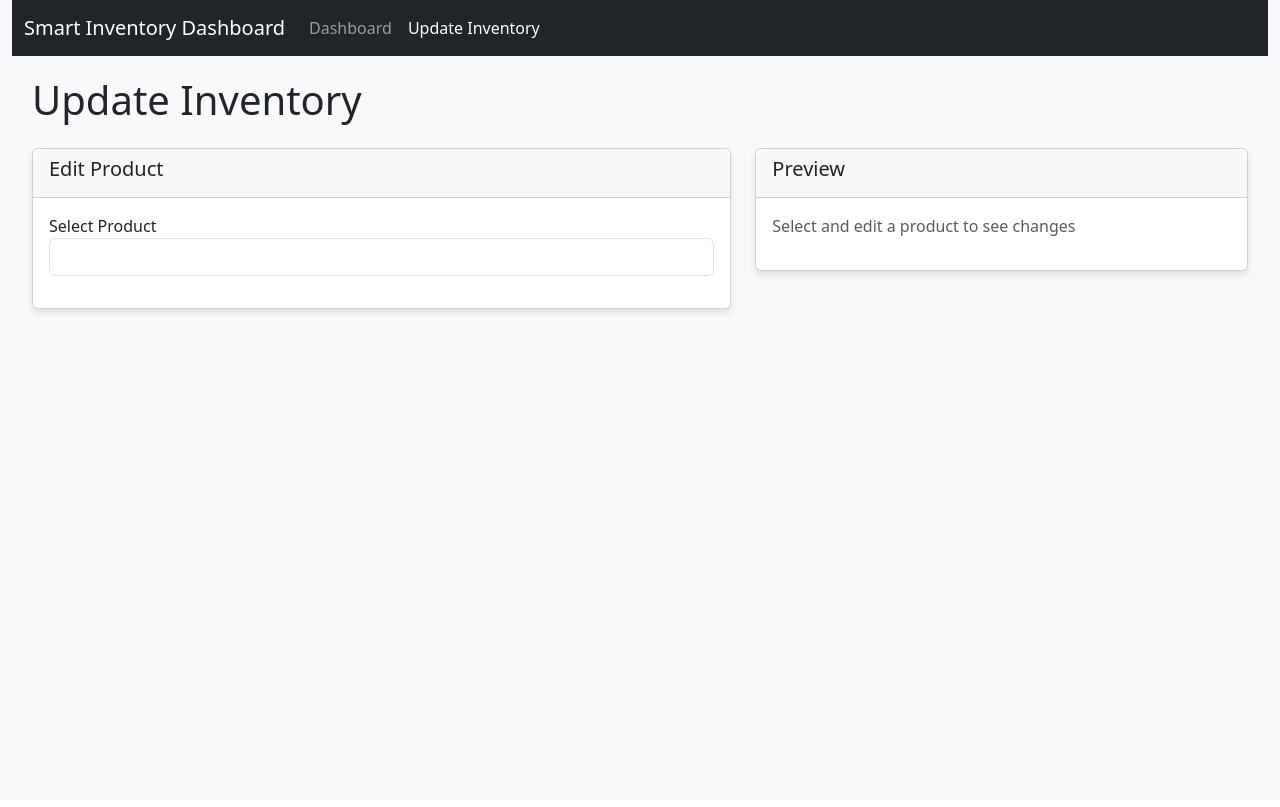
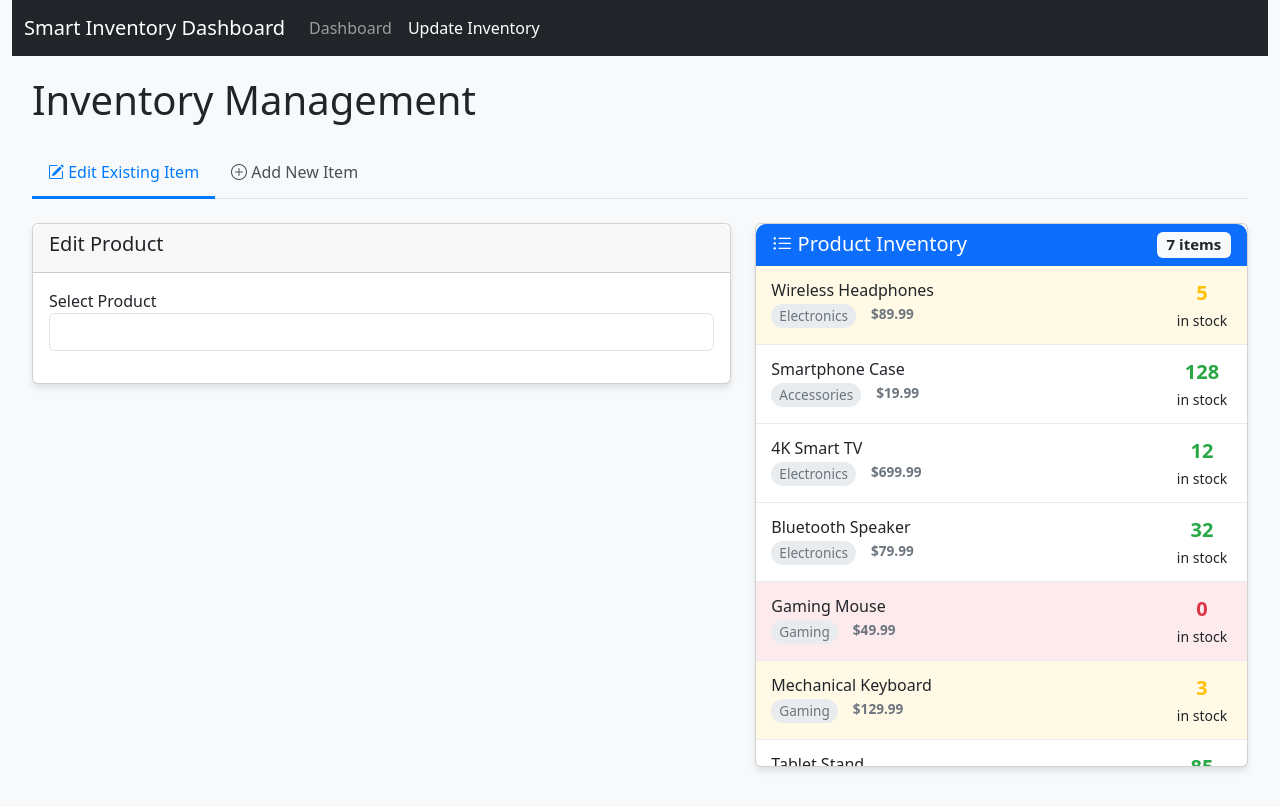
Before and after one commit to aisyahmawaddah/peganggang_webtech, a Vue app: page / in a window 1280 px wide. Both pictures are taken after a click on the link "Update Inventory". Built offline with nearby package versions, Linux system fonts and the light colour scheme.

Commit message:
add item

```diff
--- a/src/App.vue
+++ b/src/App.vue
@@ -53,9 +53,26 @@ export default {
   },
   methods: {
     updateProduct(updatedProduct) {
-      // Find the product in the array
+  // Check if this is a new product (no existing ID in the array)
   const index = this.products.findIndex(p => p.id === updatedProduct.id);
-      if (index !== -1) {
+
+  if (index === -1) {
+    // This is a new product, add it to the array
+    this.products.push(updatedProduct);
+
+    // Add a new inventory update record
+    const update = {
+      timestamp: new Date().toISOString(),
+      productId: updatedProduct.id,
+      oldQuantity: 0,
+      newQuantity: updatedProduct.stock,
+      type: 'add',
+      user: 'admin'
+    };
+
+    this.inventoryUpdates.unshift(update);
+  } else {
+    // This is an existing product, update it
     // Create a new update record
     const update = {
       timestamp: new Date().toISOString(),
@@ -71,10 +88,10 @@ export default {
 
     // Add the update to inventory updates
     this.inventoryUpdates.unshift(update);
+  }
 
   // Show success message
-        alert('Product updated successfully!');
-      }
+  alert('Inventory updated successfully!');
 }
   }
 };
--- a/src/components/UpdatePage.vue
+++ b/src/components/UpdatePage.vue
@@ -1,13 +1,71 @@
 <!-- src/components/UpdatePage.vue -->
 <template>
   <div>
-    <h1 class="mb-4">Update Inventory</h1>
+    <h1 class="mb-4">Inventory Management</h1>
+
+    <!-- Tabs for switching between Edit and Add modes -->
+    <ul class="nav nav-tabs mb-4">
+      <li class="nav-item">
+        <a class="nav-link" :class="{ active: mode === 'edit' }" href="#" @click.prevent="mode = 'edit'">
+          <i class="bi bi-pencil-square"></i> Edit Existing Item
+        </a>
+      </li>
+      <li class="nav-item">
+        <a class="nav-link" :class="{ active: mode === 'add' }" href="#" @click.prevent="mode = 'add'">
+          <i class="bi bi-plus-circle"></i> Add New Item
+        </a>
+      </li>
+    </ul>
+
     <div class="row">
+      <!-- Left side: Edit/Add Form -->
       <div class="col-md-7">
-        <product-editor :products="products" @update="updateProduct"></product-editor>
+        <!-- Edit Product Form -->
+        <product-editor
+          v-if="mode === 'edit'"
+          :products="products"
+          @update="updateProduct"
+        ></product-editor>
+
+        <!-- Add Product Form -->
+        <add-product-form
+          v-if="mode === 'add'"
+          :categories="getCategories()"
+          @add="addProduct"
+        ></add-product-form>
       </div>
+
+      <!-- Right side: Products List -->
       <div class="col-md-5">
-        <preview-panel :product="selectedProduct"></preview-panel>
+        <div class="card">
+          <div class="card-header bg-primary text-white">
+            <h5 class="card-title mb-0">
+              <i class="bi bi-list-ul"></i> Product Inventory
+              <span class="badge bg-light text-dark float-end">{{ products.length }} items</span>
+            </h5>
+          </div>
+          <div class="card-body p-0">
+            <div class="inventory-list">
+              <div v-for="product in products" :key="product.id"
+                   class="inventory-item"
+                   :class="{ 'low-stock': product.stock <= product.reorderLevel, 'out-of-stock': product.stock === 0 }">
+                <div class="item-details">
+                  <h6 class="mb-1">{{ product.name }}</h6>
+                  <div class="item-meta">
+                    <span class="category">{{ product.category }}</span>
+                    <span class="price">${{ product.price.toFixed(2) }}</span>
+                  </div>
+                </div>
+                <div class="item-stock">
+                  <div class="stock-count" :class="getStockClass(product)">
+                    {{ product.stock }}
+                  </div>
+                  <small>in stock</small>
+                </div>
+              </div>
+            </div>
+          </div>
+        </div>
       </div>
     </div>
   </div>
@@ -15,25 +73,163 @@
 
 <script>
 import ProductEditor from './update/ProductEditor.vue';
-import PreviewPanel from './update/PreviewPanel.vue';
+import AddProductForm from './update/AddProductForm.vue';
 
 export default {
   components: {
     ProductEditor,
-    PreviewPanel
+    AddProductForm
   },
   props: {
     products: Array
   },
   data() {
     return {
+      mode: 'edit', // 'edit' or 'add'
       selectedProduct: null
     };
   },
   methods: {
     updateProduct(product) {
       this.$emit('update-product', product);
+    },
+    addProduct(product) {
+      // Generate a new unique ID (highest ID + 1)
+      const maxId = Math.max(...this.products.map(p => p.id), 0);
+      const newProduct = {
+        ...product,
+        id: maxId + 1
+      };
+
+      // Emit event to parent component
+      this.$emit('update-product', newProduct);
+
+      // Switch back to edit mode after adding
+      this.mode = 'edit';
+
+      // Show success message
+      alert(`Product "${newProduct.name}" added successfully!`);
+    },
+    getCategories() {
+      // Get unique categories from products or use mockData
+      if (this.products && this.products.length > 0) {
+        const uniqueCategories = [...new Set(this.products.map(p => p.category))];
+        return uniqueCategories.sort();
+      } else {
+        // Fallback to common categories
+        return ["Electronics", "Accessories", "Gaming"];
+      }
+    },
+    getStockClass(product) {
+      if (product.stock === 0) {
+        return 'text-danger';
+      } else if (product.stock <= product.reorderLevel) {
+        return 'text-warning';
+      } else {
+        return 'text-success';
+      }
     }
   }
 };
 </script>
+
+<style scoped>
+.inventory-list {
+  max-height: 500px;
+  overflow-y: auto;
+}
+
+.inventory-item {
+  display: flex;
+  justify-content: space-between;
+  align-items: center;
+  padding: 12px 15px;
+  border-bottom: 1px solid #e9ecef;
+  transition: background-color 0.2s;
+}
+
+.inventory-item:last-child {
+  border-bottom: none;
+}
+
+.inventory-item:hover {
+  background-color: #f8f9fa;
+}
+
+.inventory-item.low-stock {
+  background-color: rgba(255, 193, 7, 0.1);
+}
+
+.inventory-item.out-of-stock {
+  background-color: rgba(220, 53, 69, 0.1);
+}
+
+.item-details {
+  flex: 1;
+}
+
+.item-meta {
+  display: flex;
+  font-size: 0.85rem;
+  color: #6c757d;
+}
+
+.item-meta .category {
+  margin-right: 15px;
+  padding: 2px 8px;
+  background-color: #e9ecef;
+  border-radius: 12px;
+}
+
+.item-meta .price {
+  font-weight: 600;
+}
+
+.item-stock {
+  text-align: center;
+  min-width: 60px;
+}
+
+.stock-count {
+  font-size: 1.25rem;
+  font-weight: 700;
+}
+
+.text-success {
+  color: #28a745 !important;
+}
+
+.text-warning {
+  color: #ffc107 !important;
+}
+
+.text-danger {
+  color: #dc3545 !important;
+}
+
+/* Tab styling */
+.nav-tabs .nav-link {
+  border: none;
+  border-bottom: 3px solid transparent;
+  padding: 0.75rem 1rem;
+  color: #495057;
+}
+
+.nav-tabs .nav-link.active {
+  border-color: #007bff;
+  color: #007bff;
+  background-color: transparent;
+}
+
+.nav-tabs .nav-link:hover {
+  border-color: #dee2e6;
+}
+
+.card-header.bg-primary {
+  border-bottom: 0;
+}
+
+.card-header.bg-success {
+  border-bottom: 0;
+}
+</style>
--- /dev/null
+++ b/src/components/update/AddProductForm.vue
@@ -0,0 +1,95 @@
+<!-- src/components/update/AddProductForm.vue -->
+<template>
+  <div class="card">
+    <div class="card-header bg-success text-white">
+      <h5 class="card-title mb-0"><i class="bi bi-plus-circle"></i> Add New Product</h5>
+    </div>
+    <div class="card-body">
+      <form @submit.prevent="submitForm">
+        <div class="mb-3">
+          <label for="productName" class="form-label">Product Name</label>
+          <input type="text" class="form-control" id="productName" v-model="form.name" required>
+        </div>
+
+        <div class="mb-3">
+          <label for="productCategory" class="form-label">Category</label>
+          <select class="form-select" id="productCategory" v-model="form.category" required>
+            <option value="" disabled>Select a category</option>
+            <option v-for="category in categories" :key="category" :value="category">
+              {{ category }}
+            </option>
+          </select>
+        </div>
+
+        <div class="row mb-3">
+          <div class="col-md-6">
+            <label for="productPrice" class="form-label">Price ($)</label>
+            <input type="number" step="0.01" min="0.01" class="form-control" id="productPrice" v-model="form.price" required>
+          </div>
+          <div class="col-md-6">
+            <label for="productStock" class="form-label">Initial Stock</label>
+            <input type="number" min="0" class="form-control" id="productStock" v-model="form.stock" required>
+          </div>
+        </div>
+
+        <div class="mb-3">
+          <label for="reorderLevel" class="form-label">Reorder Level</label>
+          <input type="number" min="1" class="form-control" id="reorderLevel" v-model="form.reorderLevel" required>
+        </div>
+
+        <div class="d-grid">
+          <button type="submit" class="btn btn-success">
+            <i class="bi bi-plus-circle"></i> Add Product
+          </button>
+        </div>
+      </form>
+    </div>
+  </div>
+</template>
+
+<script>
+export default {
+  props: {
+    categories: Array
+  },
+  data() {
+    return {
+      form: {
+        name: '',
+        category: '',
+        price: 0,
+        stock: 0,
+        reorderLevel: 5,
+        sold: 0,
+        sales: 0
+      }
+    };
+  },
+  methods: {
+    submitForm() {
+      // Convert string values to numbers
+      const newProduct = {
+        ...this.form,
+        price: parseFloat(this.form.price),
+        stock: parseInt(this.form.stock),
+        reorderLevel: parseInt(this.form.reorderLevel),
+        sold: 0,
+        sales: 0
+      };
+
+      this.$emit('add', newProduct);
+
+      // Reset the form after submission
+      this.form = {
+        name: '',
+        category: '',
+        price: 0,
+        stock: 0,
+        reorderLevel: 5,
+        sold: 0,
+        sales: 0
+      };
+    }
+  }
+};
+</script>
```
Lines whose indentation alone changed are shown as unchanged.
